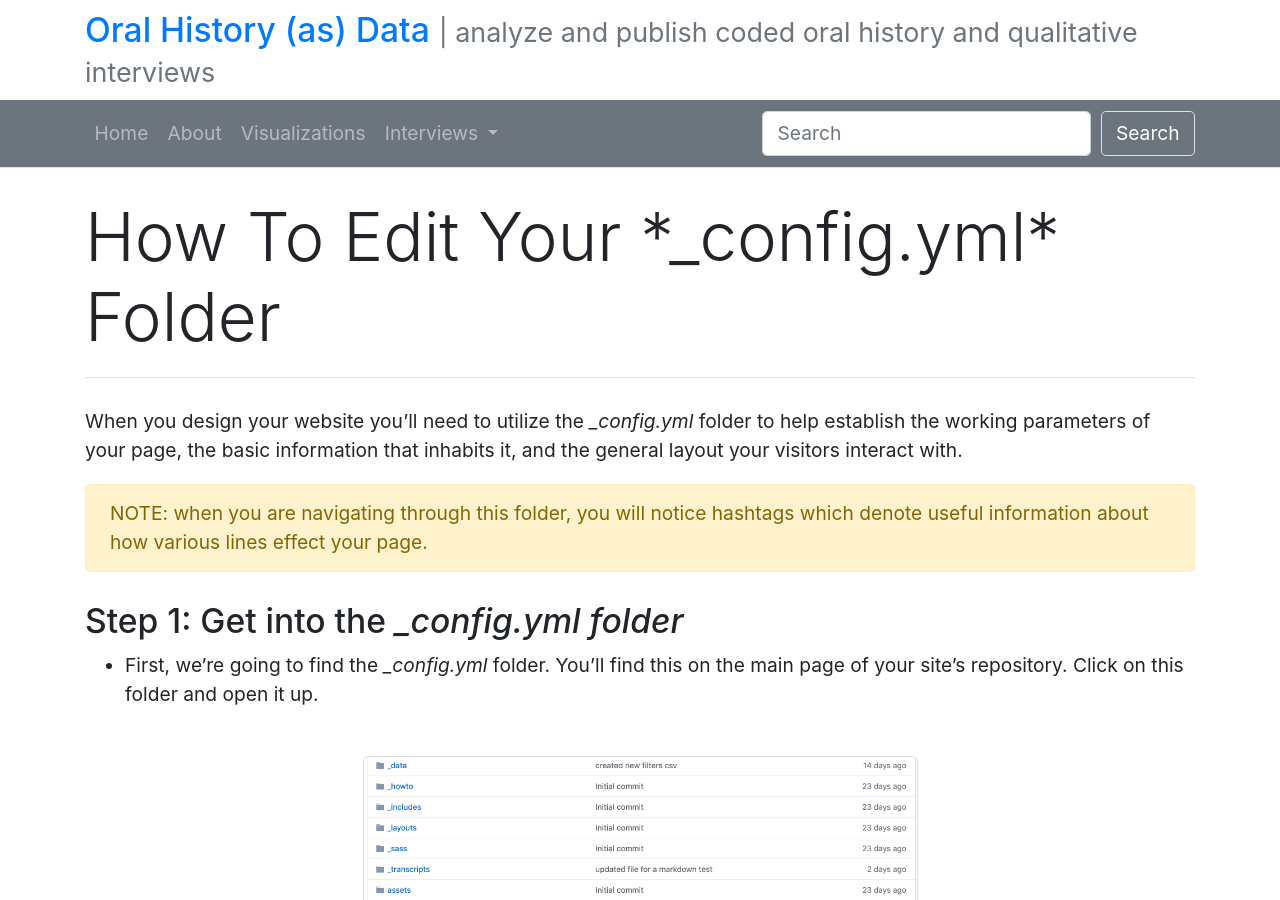
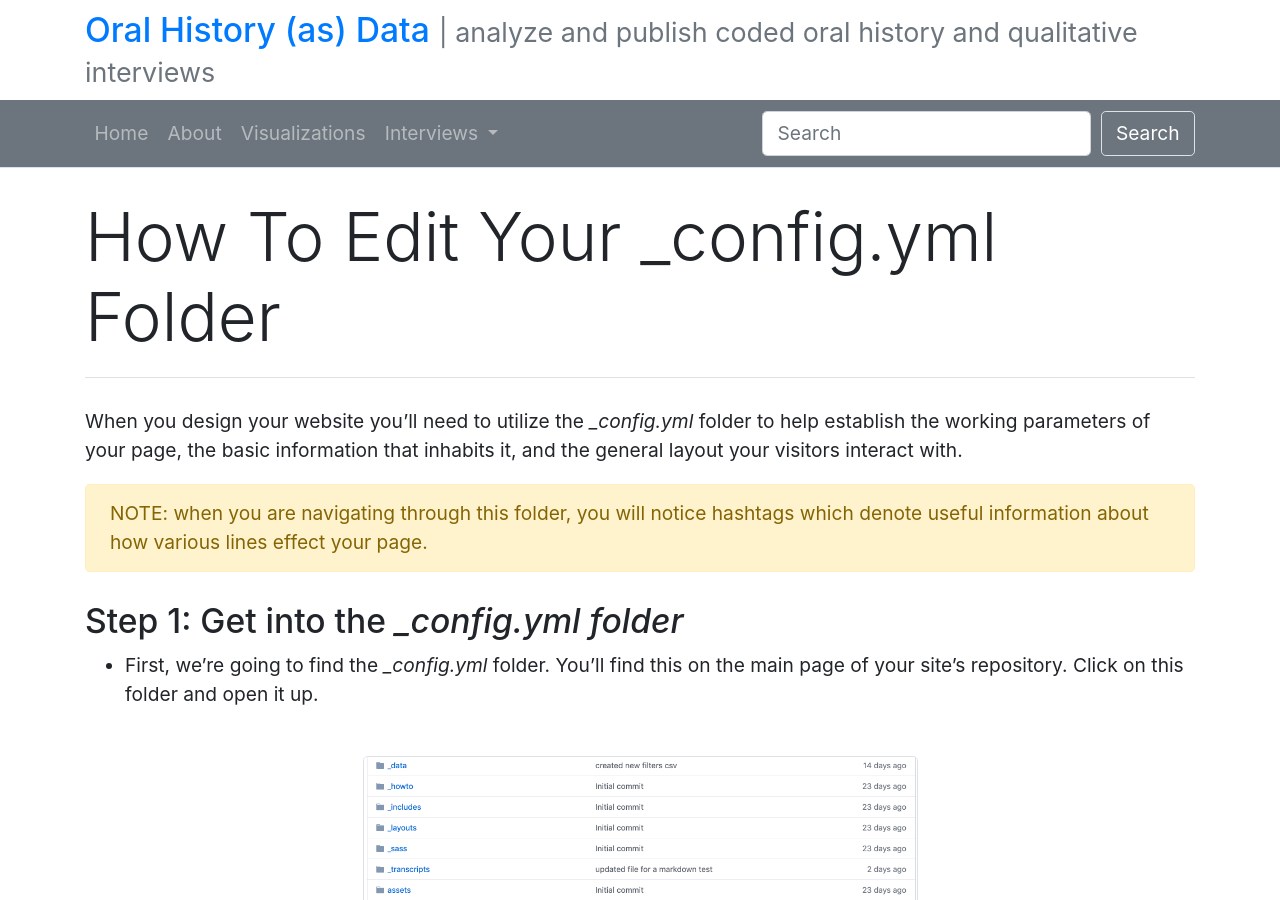
Before and after one commit to uidaholib/oral-history-as-data, a Jekyll site: the page built from _howto/editconfig.md, in a window 1280 px wide and 900 px high. Built offline with Jekyll 4.4.1, drawn with Linux system fonts in a browser that asks for light colours; nearby versions of some CDN libraries.

Commit message:
took italics out of header

```diff
--- a/_howto/editconfig.md
+++ b/_howto/editconfig.md
@@ -1,6 +1,6 @@
 ---
 layout: howto
-title: How To Edit Your *_config.yml* Folder
+title: How To Edit Your _config.yml Folder
 ---
 
 When you design your website you'll need to utilize the *_config.yml* folder to help establish the working parameters of your page, the basic information that inhabits it, and the general layout your visitors interact with.
```
